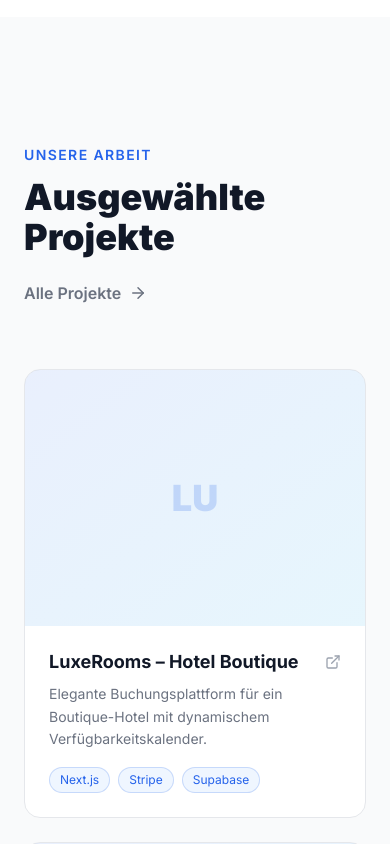
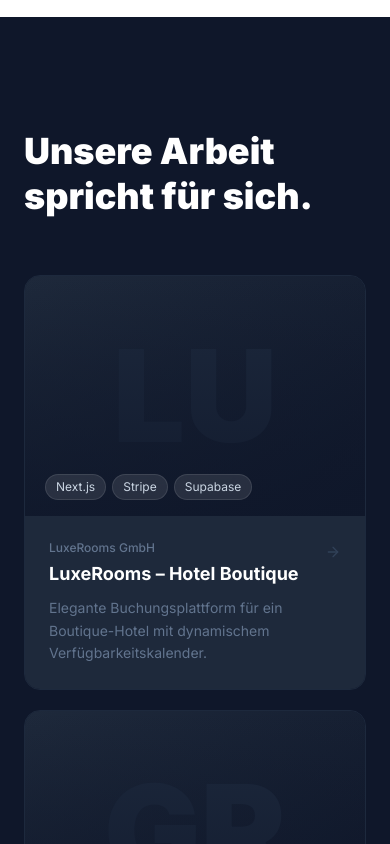
Before and after one commit to chjungdus/Neue-Website, a Next.js app: page / in a window 390 px wide. Shown: the part 7260-8104 px from the top of the page. Built offline with nearby package versions, Linux system fonts and the light colour scheme.

Commit message:
remove section label from portfolio teaser

```diff
--- a/src/components/home/portfolio-teaser.tsx
+++ b/src/components/home/portfolio-teaser.tsx
@@ -1,76 +1,98 @@
 import Link from "next/link"
-import { ArrowRight, ExternalLink } from "lucide-react"
+import { ArrowRight } from "lucide-react"
 import { mockProjects } from "@/lib/mock-data"
+import FadeIn from "@/components/ui/fade-in"
 
 export default function PortfolioTeaser() {
-  const featured = mockProjects.filter((p) => p.featured).slice(0, 3)
+  const featured = mockProjects.filter((p) => p.featured).slice(0, 2)
+  const total = mockProjects.length
 
   return (
-    <section className="py-32 bg-[#f9fafb]">
+    <section className="py-28 bg-[#0f172a]">
       <div className="max-w-6xl mx-auto px-6">
-        <div className="flex flex-col md:flex-row md:items-end justify-between gap-6 mb-16">
+        <FadeIn>
+          <div className="flex flex-col sm:flex-row sm:items-end justify-between gap-6 mb-14">
             <div>
-            <p className="text-[#2563eb] text-sm font-semibold uppercase tracking-widest mb-3">
+              <h2 className="text-4xl md:text-5xl font-black text-white leading-tight">
                 Unsere Arbeit
-            </p>
-            <h2 className="text-4xl md:text-5xl font-black text-[#111827]">
-              Ausgewählte Projekte
+                <br />
+                spricht für sich.
               </h2>
             </div>
             <Link
               href="/portfolio"
-            className="flex items-center gap-2 text-[#6b7280] hover:text-[#111827] font-semibold transition-colors group whitespace-nowrap"
+              className="hidden sm:flex items-center gap-2 text-slate-500 hover:text-white transition-colors font-semibold text-sm group"
             >
-            Alle Projekte
-            <ArrowRight size={18} className="group-hover:translate-x-1 transition-transform" />
+              Alle {total} Projekte ansehen
+              <ArrowRight
+                size={15}
+                className="group-hover:translate-x-1 transition-transform"
+              />
             </Link>
           </div>
+        </FadeIn>
 
-        <div className="grid grid-cols-1 md:grid-cols-3 gap-6">
+        <div className="grid grid-cols-1 md:grid-cols-2 gap-5">
           {featured.map((project, i) => (
+            <FadeIn
+              key={project.id}
+              delay={i * 0.1}
+              direction={i === 0 ? "left" : "right"}
+            >
               <Link
-              key={project.id}
                 href={`/portfolio/${project.slug}`}
-              className={`group rounded-2xl overflow-hidden bg-white border border-gray-200 card-hover ${
-                i === 0 ? "md:col-span-2" : ""
-              }`}
+                className="group block rounded-2xl overflow-hidden border border-slate-800 hover:border-slate-600 transition-all duration-300"
               >
-              <div
-                className={`w-full bg-gradient-to-br from-[#2563eb]/10 to-[#0ea5e9]/10 flex items-center justify-center ${
-                  i === 0 ? "h-64" : "h-48"
-                }`}
-              >
-                <div className="text-4xl font-black text-[#2563eb]/20 select-none">
+                <div className="relative h-60 bg-gradient-to-br from-[#1e293b] to-[#0f172a] flex items-center justify-center overflow-hidden">
+                  <div className="text-9xl font-black text-slate-800 select-none group-hover:scale-105 group-hover:text-slate-700 transition-all duration-500">
                     {project.client.slice(0, 2).toUpperCase()}
                   </div>
-              </div>
-              <div className="p-6">
-                <div className="flex items-start justify-between gap-4 mb-2">
-                  <h3 className="text-[#111827] font-bold text-lg leading-snug">
-                    {project.title}
-                  </h3>
-                  <ExternalLink
-                    size={16}
-                    className="text-[#9ca3af] group-hover:text-[#2563eb] transition-colors flex-shrink-0 mt-1"
-                  />
-                </div>
-                <p className="text-[#6b7280] text-sm mb-4 leading-relaxed">
-                  {project.description}
-                </p>
-                <div className="flex flex-wrap gap-2">
+                  <div className="absolute inset-0 bg-gradient-to-t from-[#0f172a]/80 to-transparent" />
+                  <div className="absolute bottom-4 left-5 flex flex-wrap gap-1.5">
                     {project.tags.slice(0, 3).map((tag) => (
                       <span
                         key={tag}
-                      className="text-xs px-2.5 py-1 rounded-full bg-[#eff6ff] text-[#2563eb] border border-[#2563eb]/20"
+                        className="text-xs px-2.5 py-1 rounded-full bg-white/10 text-slate-300 backdrop-blur-sm border border-white/10"
                       >
                         {tag}
                       </span>
                     ))}
                   </div>
                 </div>
+                <div className="p-6 bg-[#1e293b] group-hover:bg-[#243044] transition-colors">
+                  <div className="flex items-start justify-between gap-4">
+                    <div>
+                      <div className="text-xs text-slate-500 mb-1.5 font-medium">
+                        {project.client}
+                      </div>
+                      <h3 className="text-white font-bold text-lg leading-snug group-hover:text-[#60a5fa] transition-colors">
+                        {project.title}
+                      </h3>
+                    </div>
+                    <ArrowRight
+                      size={16}
+                      className="text-slate-700 group-hover:text-[#60a5fa] group-hover:translate-x-1 transition-all mt-1 flex-shrink-0"
+                    />
+                  </div>
+                  <p className="text-slate-500 text-sm mt-2.5 leading-relaxed">
+                    {project.description}
+                  </p>
+                </div>
               </Link>
+            </FadeIn>
           ))}
         </div>
+
+        <FadeIn delay={0.2}>
+          <div className="mt-8 sm:hidden">
+            <Link
+              href="/portfolio"
+              className="flex items-center gap-2 text-slate-400 hover:text-white transition-colors font-semibold text-sm"
+            >
+              Alle {total} Projekte ansehen <ArrowRight size={15} />
+            </Link>
+          </div>
+        </FadeIn>
       </div>
     </section>
   )
```
Lines whose indentation alone changed are shown as unchanged.
